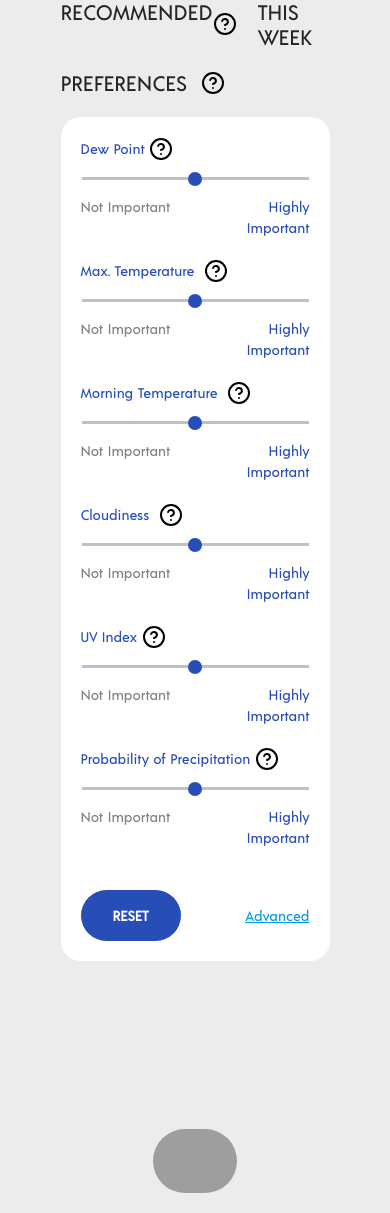
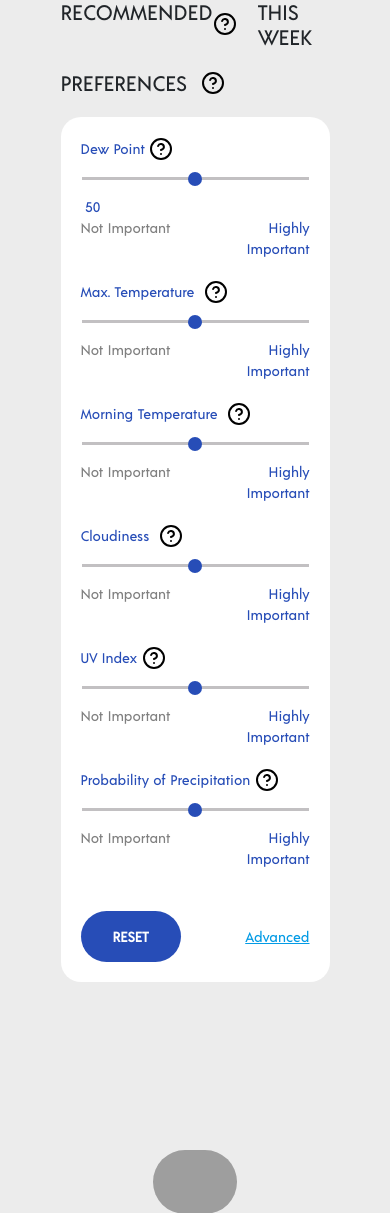
Before and after one commit to FrankWhoee/Recon, a Flask app: page / in a window 390 px wide. Shown: the part 184-1397 px from the top of the page. Run offline with Flask 2, Linux system fonts and the light colour scheme; parts of the project's set-up code (start-up, migrations or seed data) failed here and were passed over; some libraries are stand-ins or nearby versions; grey boxes are pictures that could not be loaded.

Commit message:
Add working preferences sliders, considering adding a live number for sliders to the right. Demo on dew point importance.

```diff
--- a/js/main.js
+++ b/js/main.js
@@ -1,17 +1,74 @@
 async function render_wrap(position) {
+    document.getElementById("recommended").innerHTML = ""
+    document.getElementById("week").innerHTML = ""
+
     get_data(position).then(function (result) {
         render_data_week(result)
         $('.tooltipped').tooltip();
     })
-    get_data(position, sorted=true).then(function (result) {
+    get_data(position, sorted = true).then(function (result) {
         render_data_recommended(result)
         $('.tooltipped').tooltip();
     })
+
+    render_preferences_wrap()
 }
 
-function render_data_preferences(data){
-    for(i = 0; i < data.keys().length; i++){
+function update_pref() {
+    sliders = document.getElementsByClassName("preference_slider")
+    payload = {}
+    for (i = 0; i < sliders.length; i++) {
+        payload[sliders[i].id] = sliders[i].value
+    }
+    $.ajax({
+        type: "POST",
+        url: '/update_pref',
+        data: JSON.stringify(payload),
+        contentType: 'application/json',
+        dataType: 'json',
+        success: function (response) {
+            if (navigator.geolocation) {
+                navigator.geolocation.getCurrentPosition(render_wrap, geoError);
+            } else {
+                Swal.fire({
+                    position: 'top',
+                    icon: 'error',
+                    title: 'Your browser does not support geolocation!',
+                    showConfirmButton: false,
+                    timer: 2000,
+                    backdrop: false,
+                    toast: true,
+                    customClass: {
+                        border: '5px solid black'
+                    }
+                })
+            }
+        },
+        error: function (xhr, status, error) {
+            var err = eval("(" + xhr.responseText + ")");
+            alert(err.Message);
+            Swal.fire({
+                position: 'top',
+                icon: 'error',
+                title: 'Something went wrong when contacting the server.',
+                showConfirmButton: false,
+                timer: 2000,
+                backdrop: false,
+                toast: true,
+                customClass: {
+                    border: '5px solid black'
+                }
+            })
+        }
+    });
+}
 
+
+function render_data_preferences(data) {
+    keys = Object.keys(data)
+    for (i = 0; i < keys.length; i++) {
+        console.log(keys[i])
+        document.getElementById(keys[i]).value = data[keys[i]]
     }
 }
 
@@ -23,26 +80,30 @@
         node.innerHTML = "<div class=\"card-white\">\n" +
             "            <div class=\"row\">\n" +
             "                <div class=\"col-sm-auto\">\n" +
-            "                    <h3>"+new Date(data[i]["dt"] * 1000).toLocaleString('en-us', {weekday: 'long', month: 'long', day:'numeric'})+"</h3>\n" +
-            "                    <h1 style=\"color: "+data[i]["colour"]+"; font-size: 6rem\">"+Math.round(data[i]["score"] * 10)/10+"</h1>\n" +
+            "                    <h3>" + new Date(data[i]["dt"] * 1000).toLocaleString('en-us', {
+                weekday: 'long',
+                month: 'long',
+                day: 'numeric'
+            }) + "</h3>\n" +
+            "                    <h1 style=\"color: " + data[i]["colour"] + "; font-size: 6rem\">" + Math.round(data[i]["score"] * 10) / 10 + "</h1>\n" +
             "                    <div class=\"row my-2\">\n" +
             "                        <div class=\"col\">\n" +
             "                            <img class=\"tooltipped\" data-position=\"top\"\n" +
-            "                                 data-tooltip=\"Peak Temperature\" src=\"../assets/peak-arrow.svg\"> "+data[i]["maxtemp"]+"°C\n" +
+            "                                 data-tooltip=\"Peak Temperature\" src=\"../assets/peak-arrow.svg\"> " + data[i]["maxtemp"] + "°C\n" +
             "                        </div>\n" +
             "                        <div class=\"col\">\n" +
             "                            <img class=\"tooltipped\" data-position=\"top\"\n" +
-            "                                 data-tooltip=\"Cloudiness\" src=\"../assets/cloud.svg\"> "+data[i]["clouds"]+"%\n" +
+            "                                 data-tooltip=\"Cloudiness\" src=\"../assets/cloud.svg\"> " + data[i]["clouds"] + "%\n" +
             "                        </div>\n" +
             "                    </div>\n" +
             "                    <div class=\"row\">\n" +
             "                        <div class=\"col\">\n" +
             "                            <img class=\"tooltipped\" data-position=\"top\"\n" +
-            "                                 data-tooltip=\"Morning Temperature\" src=\"../assets/min-arrow.svg\"> "+data[i]["morntemp"]+"°C\n" +
+            "                                 data-tooltip=\"Morning Temperature\" src=\"../assets/min-arrow.svg\"> " + data[i]["morntemp"] + "°C\n" +
             "                        </div>\n" +
             "                        <div class=\"col\">\n" +
             "                            <img class=\"tooltipped\" data-position=\"top\"\n" +
-            "                                 data-tooltip=\"Probability of Precipitation\" src=\"../assets/water-drop.svg\"> "+data[i]["pop"]+"%\n" +
+            "                                 data-tooltip=\"Probability of Precipitation\" src=\"../assets/water-drop.svg\"> " + data[i]["pop"] + "%\n" +
             "                        </div>\n" +
             "                    </div>\n" +
             "                </div>\n" +
@@ -90,7 +151,7 @@
             "                            <img src=\"../assets/min-arrow.svg\"> " + data[i]["morntemp"] + "°C\n" +
             "                        </div>\n" +
             "                        <div class=\"col\">\n" +
-            "                            <img src=\"../assets/water-drop.svg\"> " + Math.round(data[i]["pop"]* 100)  + "%\n" +
+            "                            <img src=\"../assets/water-drop.svg\"> " + Math.round(data[i]["pop"] * 100) + "%\n" +
             "                        </div>\n" +
             "                    </div>\n" +
             "                </div>\n" +
@@ -98,6 +159,45 @@
         div.appendChild(node)
         div.appendChild(br)
     }
+}
+
+function reset_preferences_wrap() {
+    $.ajax({
+        type: "GET",
+        url: '/reset_pref',
+        success: function (response) {
+            data = JSON.parse(response)
+            render_data_preferences(data)
+            if (navigator.geolocation) {
+                navigator.geolocation.getCurrentPosition(render_wrap, geoError);
+            } else {
+                Swal.fire({
+                    position: 'top',
+                    icon: 'error',
+                    title: 'Your browser does not support geolocation!',
+                    showConfirmButton: false,
+                    timer: 2000,
+                    backdrop: false,
+                    toast: true,
+                    customClass: {
+                        border: '5px solid black'
+                    }
+                })
+            }
+        }
+    })
+}
+
+function render_preferences_wrap() {
+    $.ajax({
+        type: "GET",
+        url: '/pref',
+        success: function (response) {
+            data = JSON.parse(response)
+            console.log(data)
+            render_data_preferences(data)
+        }
+    })
 }
 
 async function get_data(position, sorted = false) {
@@ -128,7 +228,7 @@
 }
 
 function geoError(error) {
-  switch(error.code) {
+    switch (error.code) {
         case error.PERMISSION_DENIED:
             Swal.fire({
                 position: 'top',
@@ -189,6 +289,10 @@
 }
 
 $(document).ready(function () {
+        $('.preference_slider').change(function () {
+            update_pref()
+        })
+
         if (navigator.geolocation) {
             navigator.geolocation.getCurrentPosition(render_wrap, geoError);
         } else {
--- a/main.py
+++ b/main.py
@@ -4,6 +4,7 @@
 import math
 import yaml
 from requests import get
+import time
 
 app = Flask(__name__)
 
@@ -76,7 +77,11 @@
     else:
         return json.dumps(get_weather(request.args['lat'], request.args['long']))
 
-
+@app.route('/update_pref', methods=['POST'])
+def update_preferences():
+    for pref in request.json.keys():
+        session[pref] = float(request.json[pref])
+    return "{}"
 
 @app.route('/pref')
 def get_preferences():
@@ -88,14 +93,20 @@
 @app.route('/reset_pref')
 def reset_preferences():
     set_default_preferences()
-    return Response(status=200)
+    return get_preferences()
 
 
 def get_weather(lat, long, score_sorted=False, units="metric"):
-    r = get(
-        "https://api.openweathermap.org/data/2.5/onecall?lat=" + str(lat) + "&lon=" + str(long) + "&appid=" + config[
-            'weather-token'] + "&units=" + units)
-    weather_data = json.loads(r.text)
+    if 'cache' not in session or abs(time.time() - session['cache']['dt']) > 3600 or abs(lat - session['cache']['lat']) > 0.2 or abs(long - session['cache']['long']) > 0.2:
+        r = get(
+            "https://api.openweathermap.org/data/2.5/onecall?lat=" + str(lat) + "&lon=" + str(long) + "&appid=" +
+            config[
+                'weather-token'] + "&units=" + units)
+        weather_data = json.loads(r.text)
+        session["cache"] = {"dt": time.time(), 'data':weather_data, 'lat': lat, 'long': long}
+    else:
+        weather_data = session['cache']['data']
+
     scores = []
     for day in weather_data["daily"]:
         score = 0
@@ -150,7 +161,7 @@
         detail['uvi'] = day["uvi"]
 
         # Probability of Precipiation score'
-        pop = abs(session["ipop"] - day["pop"])
+        pop = abs(session["ipop"]/100 - day["pop"])
         pop *= 100 * session["pop"] / 50
         score += pop
 
@@ -160,7 +171,7 @@
         if score < 50:
             colour = '#%02x%02x%02x' % (int(255 * (score / 50)), 255, 0)
         elif score >= 50 and score <= 100:
-            colour = '#%02x%02x%02x' % (255, int(255 * (1 - ((score["score"] - 50) / 50))), 0)
+            colour = '#%02x%02x%02x' % (255, int(255 * (1 - ((score - 50) / 50))), 0)
         else:
             colour = '#ff0000'
 
--- a/style/style.css
+++ b/style/style.css
@@ -62,3 +62,12 @@
 a:hover {
     text-decoration: none;
 }
+
+a .text-white{
+    color: white;
+    text-decoration: none;
+}
+a:hover .text-white{
+    color: white;
+    text-decoration: none;
+}
--- a/templates/index.html
+++ b/templates/index.html
@@ -27,39 +27,70 @@
             </a>
         </div>
         <div class="col text-right align-self-end">
-            RECON 0.0.1
+            <a class="text-white" href="https://github.com/FrankWhoee/Recon">RECON 0.0.1</a>
         </div>
     </div>
 </div>
 
 
 <div class="row" style="margin: 0px 50px">
-    <div class="col" id="recommended">
-        <h4 class="text-vertical-center">RECOMMENDED &nbsp; <img class="tooltipped text-vertical-center" data-position="top"
+    <div class="col">
+        <h4 class="text-vertical-center">RECOMMENDED &nbsp; <img class="tooltipped text-vertical-center"
+                                                                 data-position="top"
                                                                  data-tooltip="This section displays the best<br> days to go hiking this week,<br> sorted by the Recon score, <br>calculated from  various weather<br> characteristics. The lower score,<br> the better the day is for hiking."
                                                                  src="../assets/help-circle.svg"></h4>
         <br>
+        <div id="recommended">
 
         </div>
-    <div class="col" id="week">
+
+    </div>
+    <div class="col">
         <h4>THIS WEEK</h4>
         <br>
+        <div id="week">
 
+        </div>
 
     </div>
     <div class="col" id="preferences">
-        <h4 class="text-vertical-center">PREFERENCES &nbsp; <img class="tooltipped text-vertical-center" data-position="top"
+        <h4 class="text-vertical-center">PREFERENCES &nbsp; <img class="tooltipped text-vertical-center"
+                                                                 data-position="top"
                                                                  data-tooltip="Your preferences for how Recon scores are calculated. <br>You can place more or less emphasis on weather attributes,<br> and set your ideal weather values in the Advanced section."
                                                                  src="../assets/help-circle.svg"></h4>
         <br>
         <div class="card-white">
             <div>
-                <span class="text-vertical-center" style="color: #274db7">Dew Point&nbsp; <img class="tooltipped text-vertical-center" data-position="top"
+                <span class="text-vertical-center" style="color: #274db7">Dew Point&nbsp; <img
+                        class="tooltipped text-vertical-center" data-position="top"
                         data-tooltip="The temperature at which dew will form. Affects how humid it feels outside. <br>A higher dew point is more &quot;muggy&quot; and a lower dew point can cause dry skin."
+                        src="../assets/help-circle.svg"></span>
+                <div class="row">
+                    <div class="col">
+                        <p class="range-field" style="margin-bottom: 0">
+                            <input type="range" class="preference_slider" id="dewp" min="0" max="100"/>
+                        </p>
+                    </div>
+                    <div class="col-sm-auto text-vertical-center" style="color: #274db7">
+                        50
+                    </div>
+                </div>
+                <div class="row">
+                    <div class="col">
+                        Not Important
+                    </div>
+                    <div class="col text-right" style="color: #274db7">
+                        Highly Important
+                    </div>
+                </div>
+                <br>
+                <span class="text-vertical-center" style="color: #274db7">Max. Temperature &nbsp;<img
+                        class="tooltipped text-vertical-center" data-position="top"
+                        data-tooltip="The peak temperature of the day."
                         src="../assets/help-circle.svg"></span>
 
                 <p class="range-field" style="margin-bottom: 0">
-                    <input type="range" id="dewp" min="0" max="100"/>
+                    <input type="range" class="preference_slider" id="maxtemp" min="0" max="100"/>
                 </p>
                 <div class="row">
                     <div class="col">
@@ -70,12 +101,13 @@
                     </div>
                 </div>
                 <br>
-                <span class="text-vertical-center"  style="color: #274db7">Max. Temperature &nbsp;<img class="tooltipped text-vertical-center" data-position="top"
-                     data-tooltip="The peak temperature of the day."
+                <span class="text-vertical-center" style="color: #274db7"> Morning Temperature &nbsp;<img
+                        class="tooltipped text-vertical-center" data-position="top"
+                        data-tooltip="The temperature in the morning. Serves as an approximation of the <br>lowest temperature of that day."
                         src="../assets/help-circle.svg"></span>
 
                 <p class="range-field" style="margin-bottom: 0">
-                    <input type="range" id="maxtemp" min="0" max="100"/>
+                    <input type="range" class="preference_slider" id="morntemp" min="0" max="100"/>
                 </p>
                 <div class="row">
                     <div class="col">
@@ -86,12 +118,13 @@
                     </div>
                 </div>
                 <br>
-                <span class="text-vertical-center"  style="color: #274db7"> Morning Temperature &nbsp;<img class="tooltipped text-vertical-center" data-position="top"
-                     data-tooltip="The temperature in the morning. Serves as an approximation of the <br>lowest temperature of that day."
+                <span class="text-vertical-center" style="color: #274db7"> Cloudiness &nbsp;<img
+                        class="tooltipped text-vertical-center" data-position="top"
+                        data-tooltip="A percentage of how cloudy it is."
                         src="../assets/help-circle.svg"></span>
 
                 <p class="range-field" style="margin-bottom: 0">
-                    <input type="range" id="mintemp" min="0" max="100"/>
+                    <input type="range" class="preference_slider" id="clouds" min="0" max="100"/>
                 </p>
                 <div class="row">
                     <div class="col">
@@ -102,12 +135,13 @@
                     </div>
                 </div>
                 <br>
-                <span class="text-vertical-center"  style="color: #274db7"> Cloudiness &nbsp;<img class="tooltipped text-vertical-center" data-position="top"
-                     data-tooltip="A percentage of how cloudy it is."
+                <span class="text-vertical-center" style="color: #274db7"> UV Index&nbsp;<img
+                        class="tooltipped text-vertical-center" data-position="top"
+                        data-tooltip="The ultraviolet index measures the strength of sunburn-producing UV radiation.<br> A UV Index of more than 5 represents high risk of harm from unprotected sun exposure."
                         src="../assets/help-circle.svg"></span>
 
                 <p class="range-field" style="margin-bottom: 0">
-                    <input type="range" id="cloud" min="0" max="100"/>
+                    <input type="range" class="preference_slider" id="uvi" min="0" max="100"/>
                 </p>
                 <div class="row">
                     <div class="col">
@@ -118,28 +152,13 @@
                     </div>
                 </div>
                 <br>
-                <span class="text-vertical-center"  style="color: #274db7"> UV Index&nbsp;<img class="tooltipped text-vertical-center" data-position="top"
-                     data-tooltip="The ultraviolet index measures the strength of sunburn-producing UV radiation.<br> A UV Index of more than 5 represents high risk of harm from unprotected sun exposure."
-                     src="../assets/help-circle.svg"></span>
-
-                <p class="range-field" style="margin-bottom: 0">
-                    <input type="range" id="uvi" min="0" max="100"/>
-                </p>
-                <div class="row">
-                    <div class="col">
-                        Not Important
-                    </div>
-                    <div class="col text-right" style="color: #274db7">
-                        Highly Important
-                    </div>
-                </div>
-                <br>
-                <span class="text-vertical-center"  style="color: #274db7"> Probability of Precipitation&nbsp;<img class="tooltipped text-vertical-center" data-position="top"
+                <span class="text-vertical-center" style="color: #274db7"> Probability of Precipitation&nbsp;<img
+                        class="tooltipped text-vertical-center" data-position="top"
                         data-tooltip="The probability of precipitation in a given day (ie. how likely it will rain or snow)."
                         src="../assets/help-circle.svg"></span>
 
                 <p class="range-field" style="margin-bottom: 0">
-                    <input type="range" id="pop" min="0" max="100"/>
+                    <input type="range" class="preference_slider" id="pop" min="0" max="100"/>
                 </p>
                 <div class="row">
                     <div class="col">
@@ -163,9 +182,9 @@
                 </div>
                 <br>
                 <br>
-                <span class="text-vertical-center"  style="color: #274db7"> &nbsp;Ideal Dew Point</span>
+                <span class="text-vertical-center" style="color: #274db7"> &nbsp;Ideal Dew Point</span>
                 <p class="range-field" style="margin-bottom: 0">
-                    <input type="range" id="idewp" min="-10" max="100" value="14.17"/>
+                    <input type="range" class="preference_slider" id="idewp" min="-10" max="100" value="14.17"/>
                 </p>
                 <div class="row">
                     <div class="col">
@@ -176,9 +195,9 @@
                     </div>
                 </div>
                 <br>
-                <span class="text-vertical-center"  style="color: #274db7"> &nbsp;Ideal Max. Temperature</span>
+                <span class="text-vertical-center" style="color: #274db7"> &nbsp;Ideal Max. Temperature</span>
                 <p class="range-field" style="margin-bottom: 0">
-                    <input type="range" id="imaxtemp" min="-90" max="50" value="20"/>
+                    <input type="range" class="preference_slider" id="imaxtemp" min="-90" max="50" value="20"/>
                 </p>
                 <div class="row">
                     <div class="col">
@@ -189,9 +208,9 @@
                     </div>
                 </div>
                 <br>
-                <span class="text-vertical-center"  style="color: #274db7"> &nbsp;Ideal Morning Temperature</span>
+                <span class="text-vertical-center" style="color: #274db7"> &nbsp;Ideal Morning Temperature</span>
                 <p class="range-field" style="margin-bottom: 0">
-                    <input type="range" id="imintemp" min="-90" max="50" value="17.5"/>
+                    <input type="range" class="preference_slider" id="imorntemp" min="-90" max="50" value="17.5"/>
                 </p>
                 <div class="row">
                     <div class="col">
@@ -202,9 +221,9 @@
                     </div>
                 </div>
                 <br>
-                <span class="text-vertical-center"  style="color: #274db7"> &nbsp;Ideal Cloudiness</span>
+                <span class="text-vertical-center" style="color: #274db7"> &nbsp;Ideal Cloudiness</span>
                 <p class="range-field" style="margin-bottom: 0">
-                    <input type="range" id="icloud" min="0" max="100" value="50"/>
+                    <input type="range" class="preference_slider" id="iclouds" min="0" max="100" value="50"/>
                 </p>
                 <div class="row">
                     <div class="col">
@@ -215,9 +234,9 @@
                     </div>
                 </div>
                 <br>
-                <span class="text-vertical-center"  style="color: #274db7"> &nbsp;Ideal UV Index</span>
+                <span class="text-vertical-center" style="color: #274db7"> &nbsp;Ideal UV Index</span>
                 <p class="range-field" style="margin-bottom: 0">
-                    <input type="range" id="iuvi" min="0" max="11" value="0"/>
+                    <input type="range" class="preference_slider" id="iuvi" min="0" max="11" value="0"/>
                 </p>
                 <div class="row">
                     <div class="col">
@@ -228,9 +247,10 @@
                     </div>
                 </div>
                 <br>
-                <span class="text-vertical-center"  style="color: #274db7"> &nbsp;Ideal Probability of Precipitation</span>
+                <span class="text-vertical-center"
+                      style="color: #274db7"> &nbsp;Ideal Probability of Precipitation</span>
                 <p class="range-field" style="margin-bottom: 0">
-                    <input type="range" id="ipop" min="0" max="100" value="0"/>
+                    <input type="range" class="preference_slider" id="ipop" min="0" max="100" value="0"/>
                 </p>
                 <div class="row">
                     <div class="col">
@@ -244,7 +264,7 @@
             </div>
             <div class="row">
                 <div class="col">
-                    <a class="button-blue" href="#" data-toggle="collapse">RESET</a>
+                    <a class="button-blue" onclick="reset_preferences_wrap()" href="#" data-toggle="collapse">RESET</a>
                 </div>
                 <div class="col text-right text-vertical-center" style="justify-content: flex-end">
                     <a href="#collapsePref" data-toggle="collapse"><u>Advanced</u></a>
```
Lines whose indentation alone changed are shown as unchanged.
